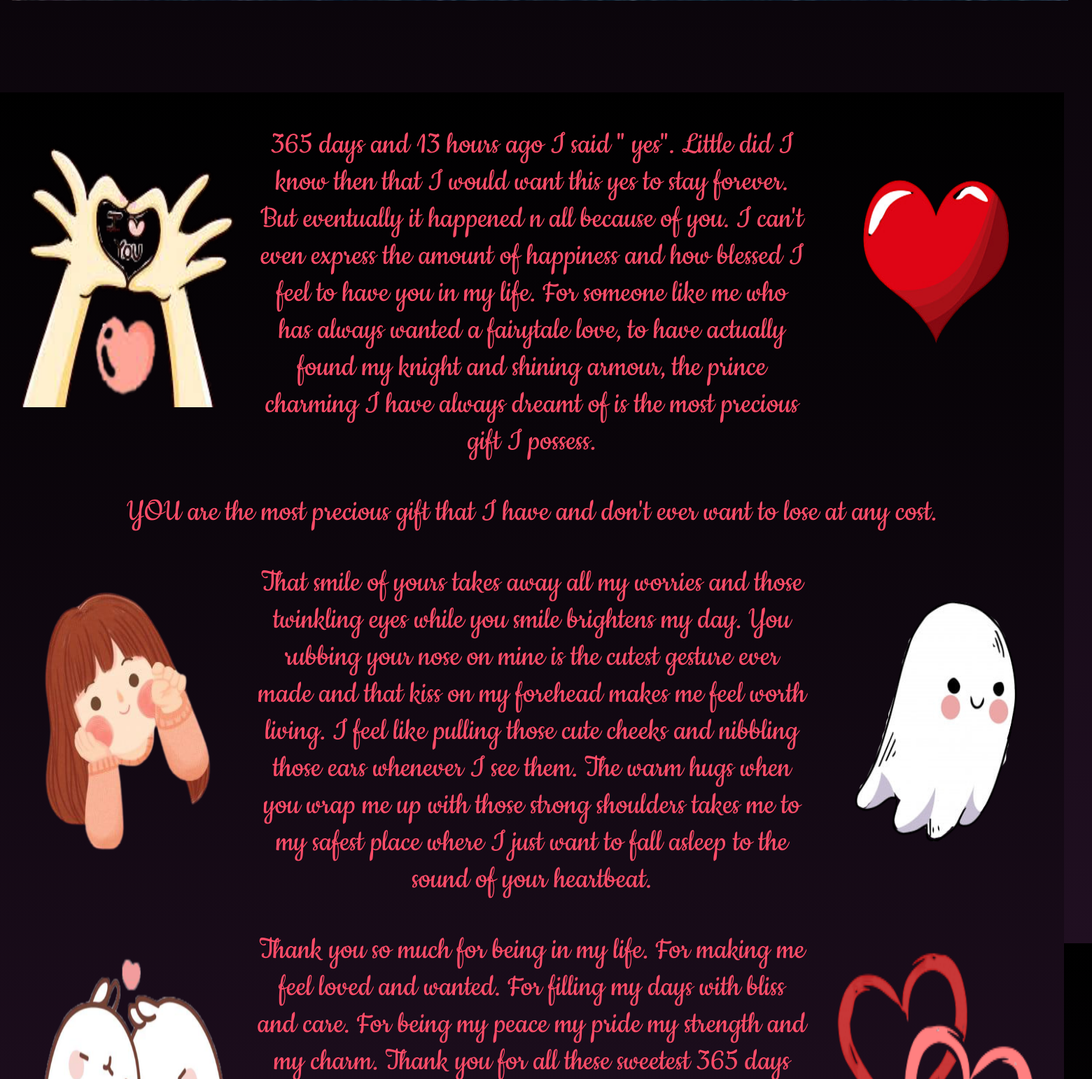
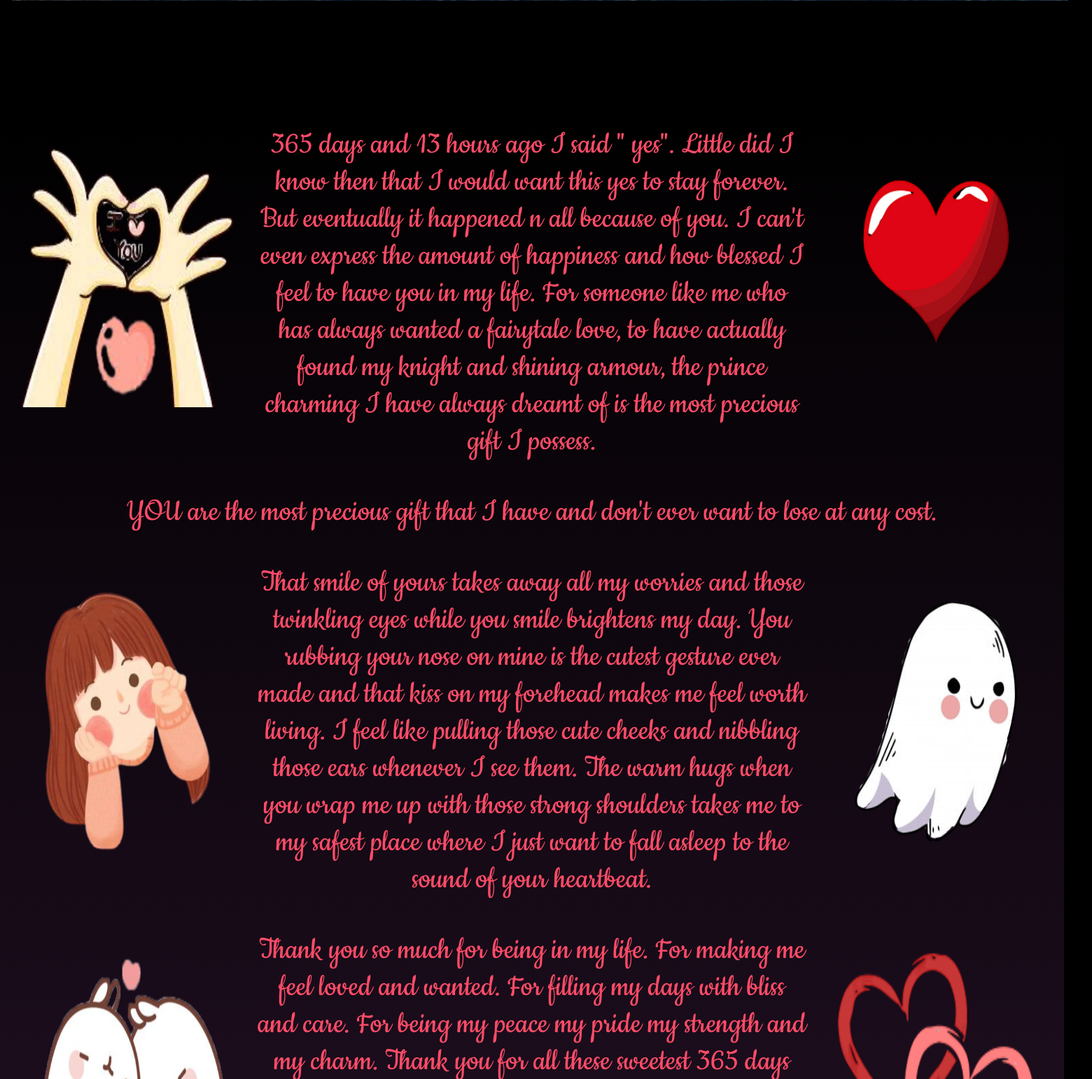
Before and after one commit to Subhlaxmi179/one, a PHP site: page /date.html in a window 1560 px wide. Shown: the part 668-2210 px from the top of the page at 70% size. Run offline with PHP 8.4, Linux system fonts and the light colour scheme; some libraries are stand-ins or nearby versions; some web fonts are replaced.

Commit message:
Update datestyle.css

```diff
--- a/css/datestyle.css
+++ b/css/datestyle.css
@@ -1,6 +1,5 @@
 body{
-   background-image: -o-linear-gradient(top,black,#200f21);
-  background-image: linear-gradient(to bottom,black,#200f21);
+  background-color: black;
   text-align: center;
   height: 2000px;
 }
```
